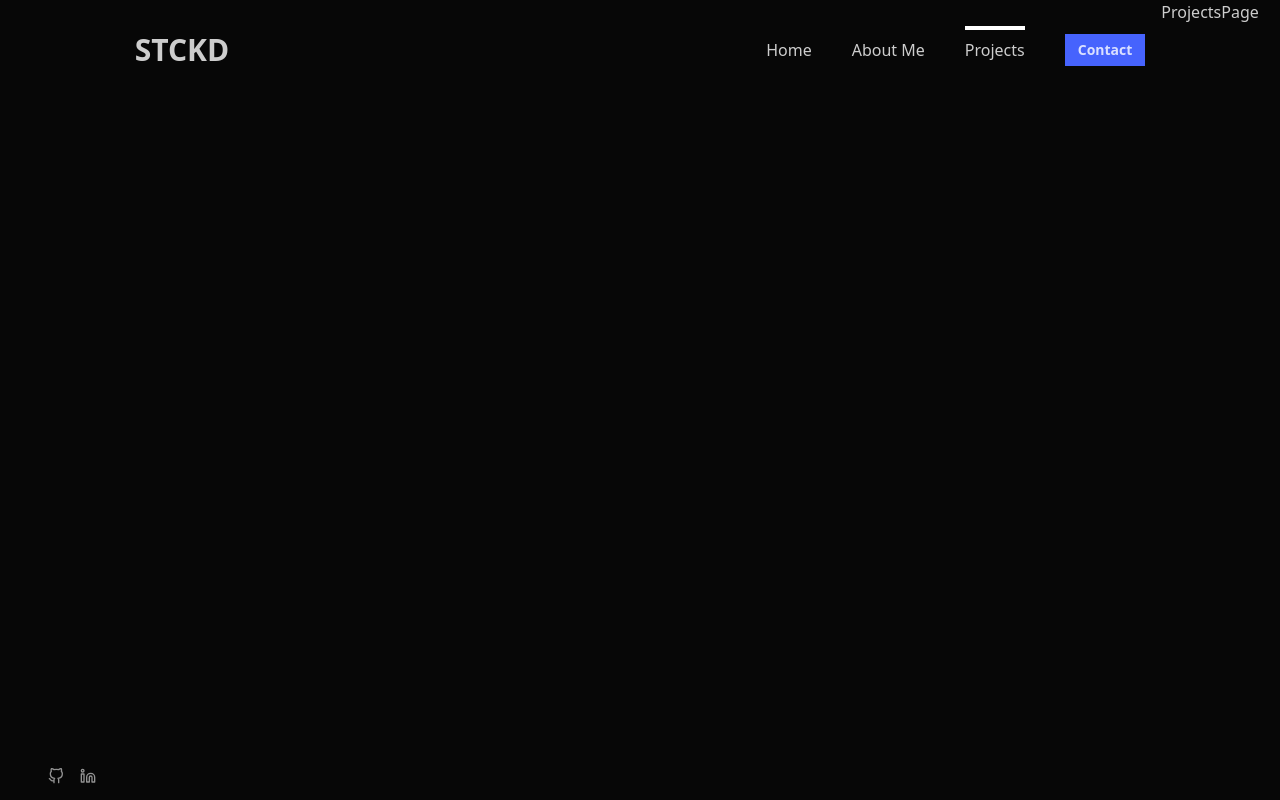
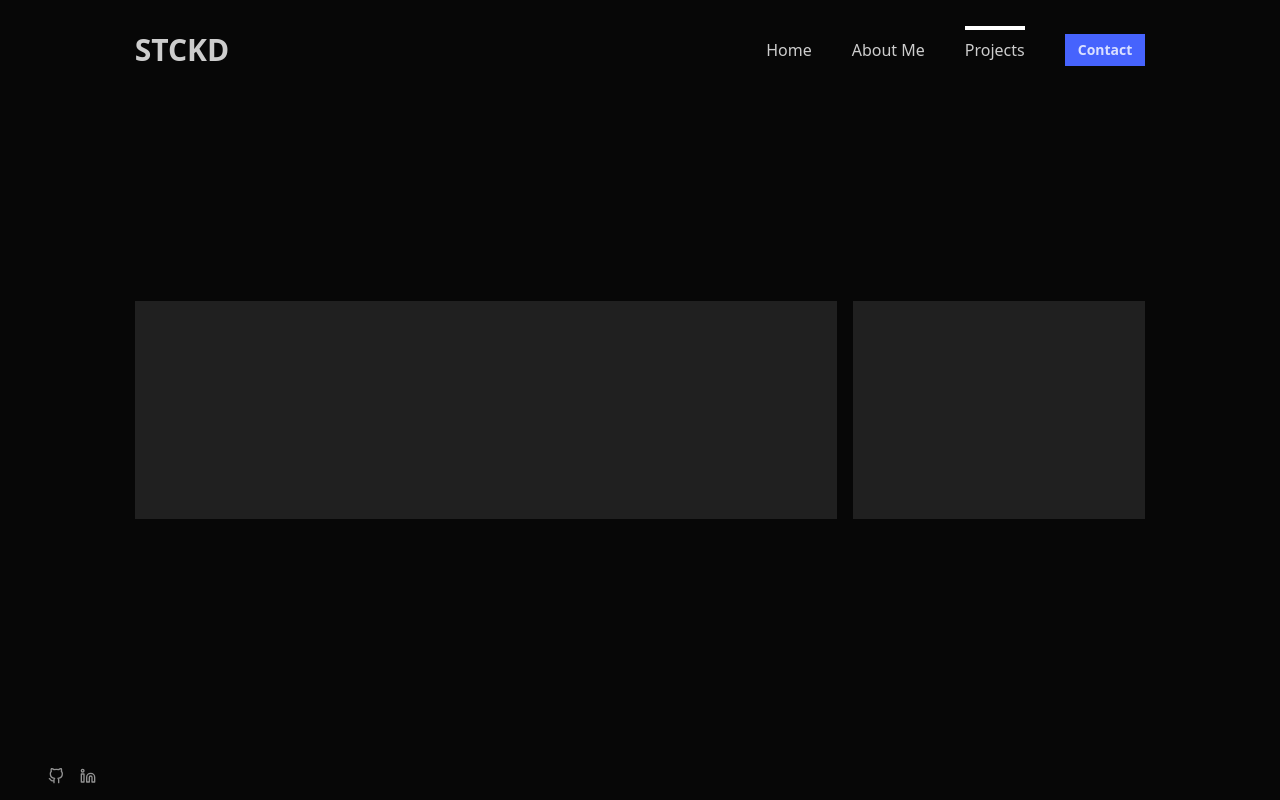
Before and after one commit to janarendvw/Portfolio-V2, a React (Vite) app in the folder App/: page /projects in a window 1280 px wide. Built offline with nearby package versions, Linux system fonts and the light colour scheme.

Commit message:
added projects layout

```diff
--- a/App/src/App.css
+++ b/App/src/App.css
@@ -15,6 +15,7 @@ body{
 #about-me-image {
   animation: slideInFromRight 1s cubic-bezier(0, 0.95, 0.11, 1);
 }
+
 @keyframes slideInFromLeft {
   0% {
     opacity: 0;
--- a/App/src/pages/projects/ProjectsPage.tsx
+++ b/App/src/pages/projects/ProjectsPage.tsx
@@ -3,7 +3,11 @@ import React from 'react'
 type Props = {}
 
 export default function ProjectsPage({}: Props) {
-  return (
-    <div>ProjectsPage</div>
+  return (<>
+    <div className='bg-white/10 row-start-2 col-start-2 col-end-9'>
+      <div id='projects' className='flex flex-col items-center'></div>
+    </div>
+    <div className='bg-white/10 row-start-2 col-start-9 col-end-12'> </div>
+    </>
   )
 }
```
